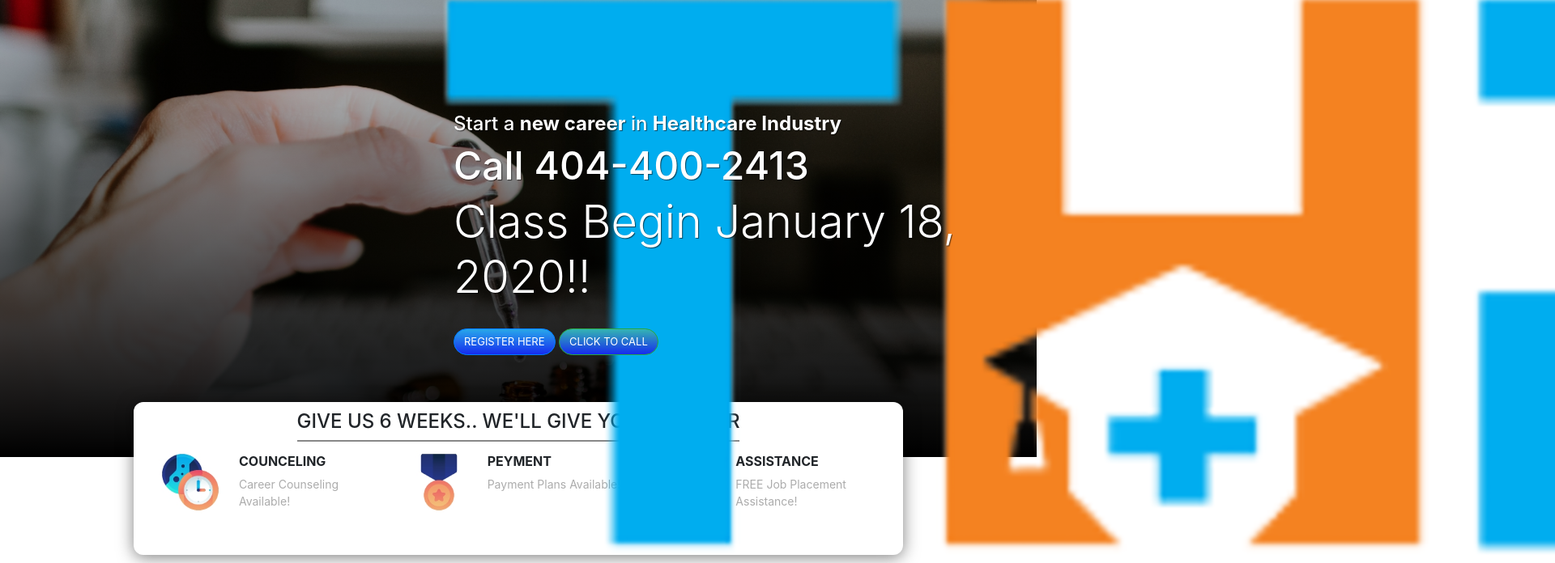
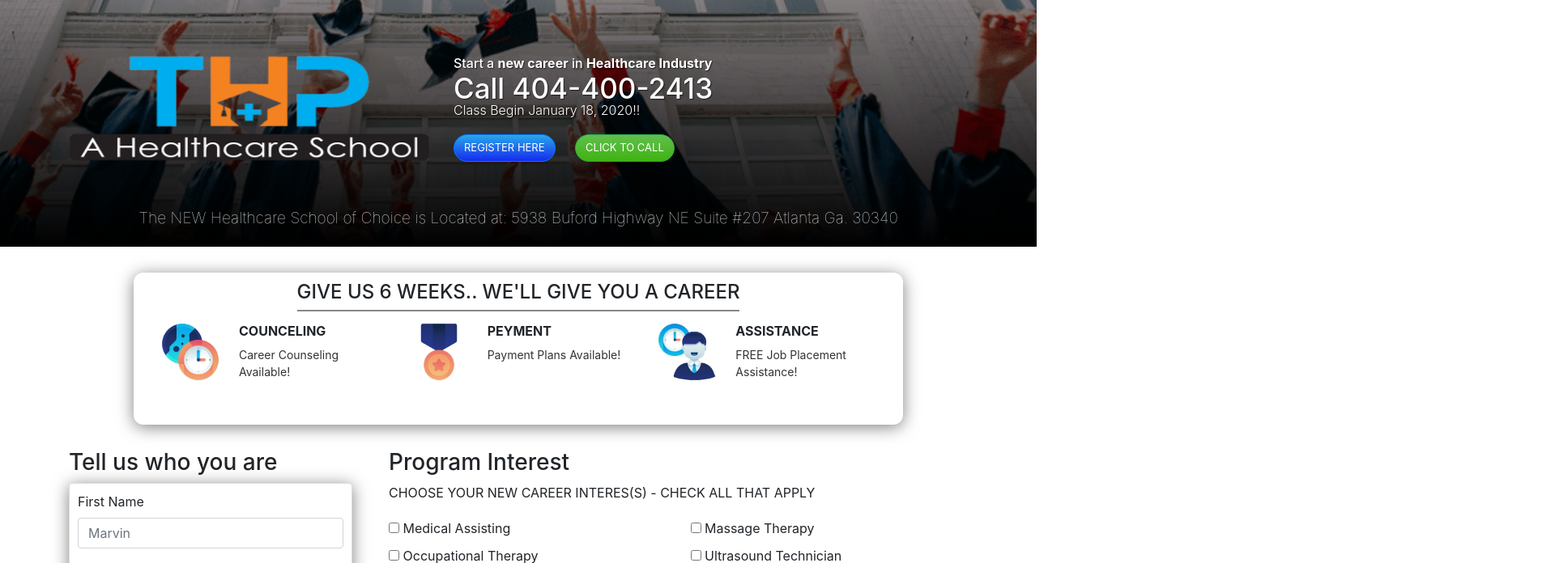
Before and after one commit to yusufginanjar/TomorrowsHealthcare, a plain HTML site: page index.html in a window 1280 px wide. Shown: the top 696 px of the page at 81% size, 1920 px wide, since content can reach past the window. Drawn offline with nearby package versions, Linux system fonts and the light colour scheme.

Commit message:
Update custom.css

```diff
--- a/assets/css/custom.css
+++ b/assets/css/custom.css
@@ -7,41 +7,40 @@
 	font-size: 13px;
 	color: #fff !important;
 	background-image: linear-gradient(to top, rgb(22, 43, 238),rgba(57, 187, 226, 0.699));
-
 }
 
-
-/* navbar */
-.navbar{
-	position: relative;
-	z-index: 1;
+.btn-call{
+	background-image: linear-gradient(to top, rgb(63, 179, 17),rgba(148, 212, 87, 0.521));
+	margin-left: 20px;
 }
-
-.navbar img{
-	width: 80px;
-}
-
 
 
 /* jumbotron */
 .jumbotron{
-	background-image: url(../img/kelly-sikkema-XU1-sAMZFqc-unsplash.jpg);
+	background-image: url(../img/jumbotron.png);
 	background-size: cover;
-	height: 540px;
-	text-align: center;
+	background-position: bottom;
+	min-height: 376px;
+	text-align: left;
 	position: relative;
+	padding-bottom: 5px;
+}
 
-}
 
 .jumbotron::after{
 	content: '';
 	display: block;
 	width: 100%;
 	height: 100%;
-	background-image: linear-gradient(to top, rgba(0,0,0,1),rgba(0,0,0,0));
+	background-image: linear-gradient(to top, rgba(0,0,0,1),rgba(0, 0, 0, 0.342));
 	position: absolute;
 	bottom: 0;
 	left: 0;
+}
+
+.jumbotron .logo img{
+	width: 100%;
+	margin-top: 0;
 }
 
 .jumbotron .container{
@@ -52,12 +51,26 @@
 .jumbotron .display-4{
 	margin-top: 50px;
 	text-shadow: 1px 1px 1px rgba(0, 0, 0, 0.6);
-	margin-bottom: 30px;
+	margin-bottom: 20px;
 	color: white;
 }
 
+
+
+.jumbotron .display-4 p{
+	font-size: 1rem;
+	margin-top: -3px;
+	margin-bottom: 0px;
+}
+
+.jumbotron .display-5{
+	margin-top: 20px;
+	color: white;
+	text-align: center;
+}
+
 .jumbotron h1{
-	font-size: 48px;
+	font-size: 38px;
 
 }
 
@@ -78,7 +91,7 @@
 .info-panel{
 	box-shadow: 0 3px 20px rgba(0, 0, 0, 0.5);
 	border-radius: 12px;
-	margin-top: -100px;
+	margin-top: 0px;
 	background-color: white;
 	padding: 30px;
 	padding-top: 10px;
@@ -100,7 +113,7 @@
 
 .info-panel p{
 	font-size: 14px;
-	color: #acacac;
+	color: #333;
 	margin-top: 5px;
 }
 
@@ -160,45 +173,43 @@
 
 /* // Large devices (desktops, 992px and up) */
 @media (min-width: 992px) {
-	.navbar img{
-		width: 150px;
-		position: absolute;
-		top: 0px;
-	}
-
-	.nav-link{
-		text-transform: uppercase;
-		margin-right: 20px;
-		font-size: 13px;
-		color: white !important;
-		text-shadow: 1px 1px 1px rgba(0, 0, 0, 0.6)
-	}
-
-	.nav-link:hover::after{
-		content:'';
-		display: block;
-		border-bottom: 3px solid #0B63DC;
-		width: 50%;
-		margin: auto;
-		padding-bottom: 5px;
-		margin-bottom: -8px;
-	}
-
 	.jumbotron{
 		margin-top: -75px;
 		text-align: left;
-		height: 640px;
+		min-height: 355px;
 
 	}
 
+	.jumbotron .logo img{
+		margin-top: 10vh;
+		height: 130px;
+	}
+
+
+
 	.jumbotron .display-4{
-		margin-top: 150px;
+		margin-top: 10vh;
+
 	}
 
 	.jumbotron h1{
-		font-size: 48px;
+		font-size: 35px;
+		margin-bottom: 0;
+	}
 
+	.jumbotron .display-4 h4{
+		font-size: 1rem;
+		margin-bottom: 0;
 	}
+
+
+	.jumbotron .display-5 p{
+		margin-top: 55px;
+		font-size: 1.2rem;
+		font-weight: 80;
+	}
+
+
 
 	/* panel info */
 	.promise{
```
